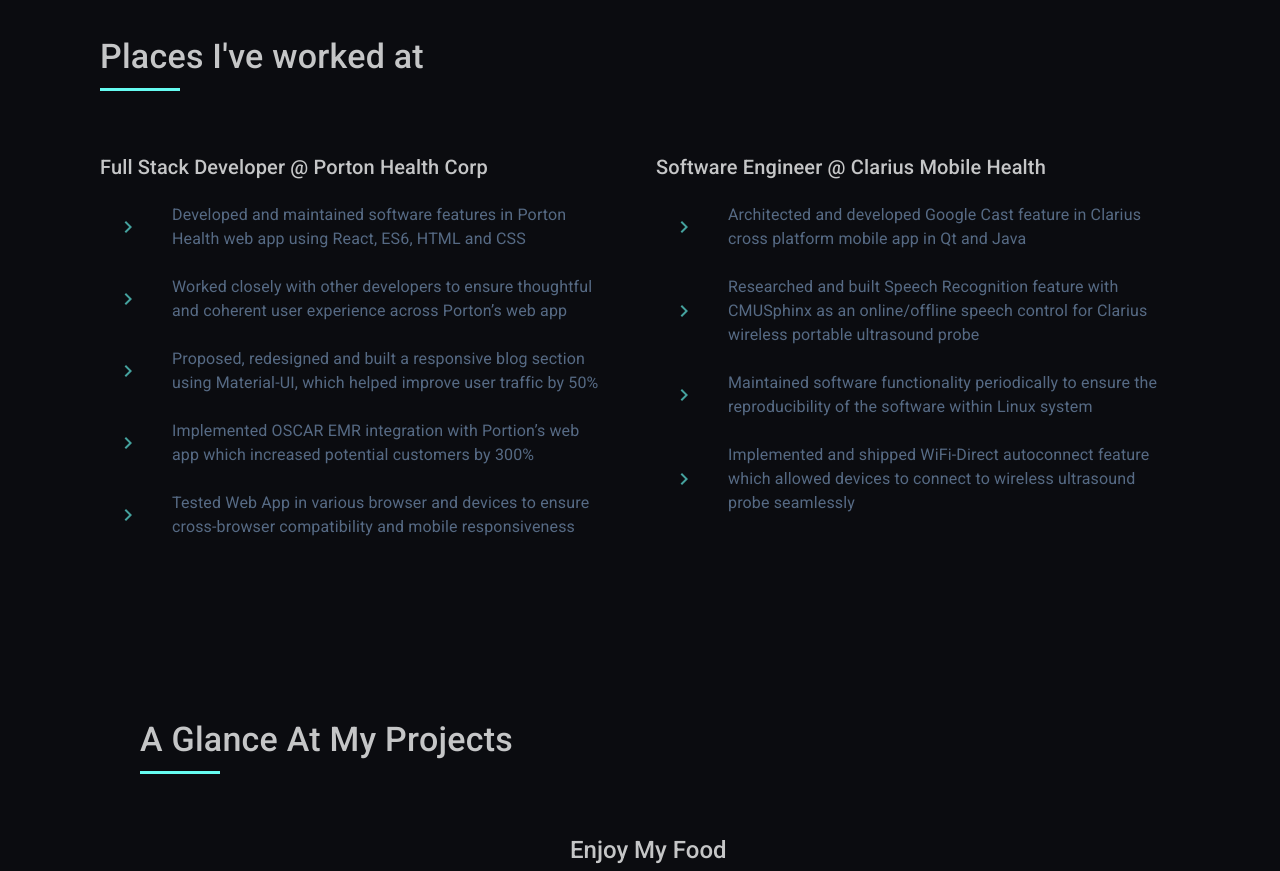
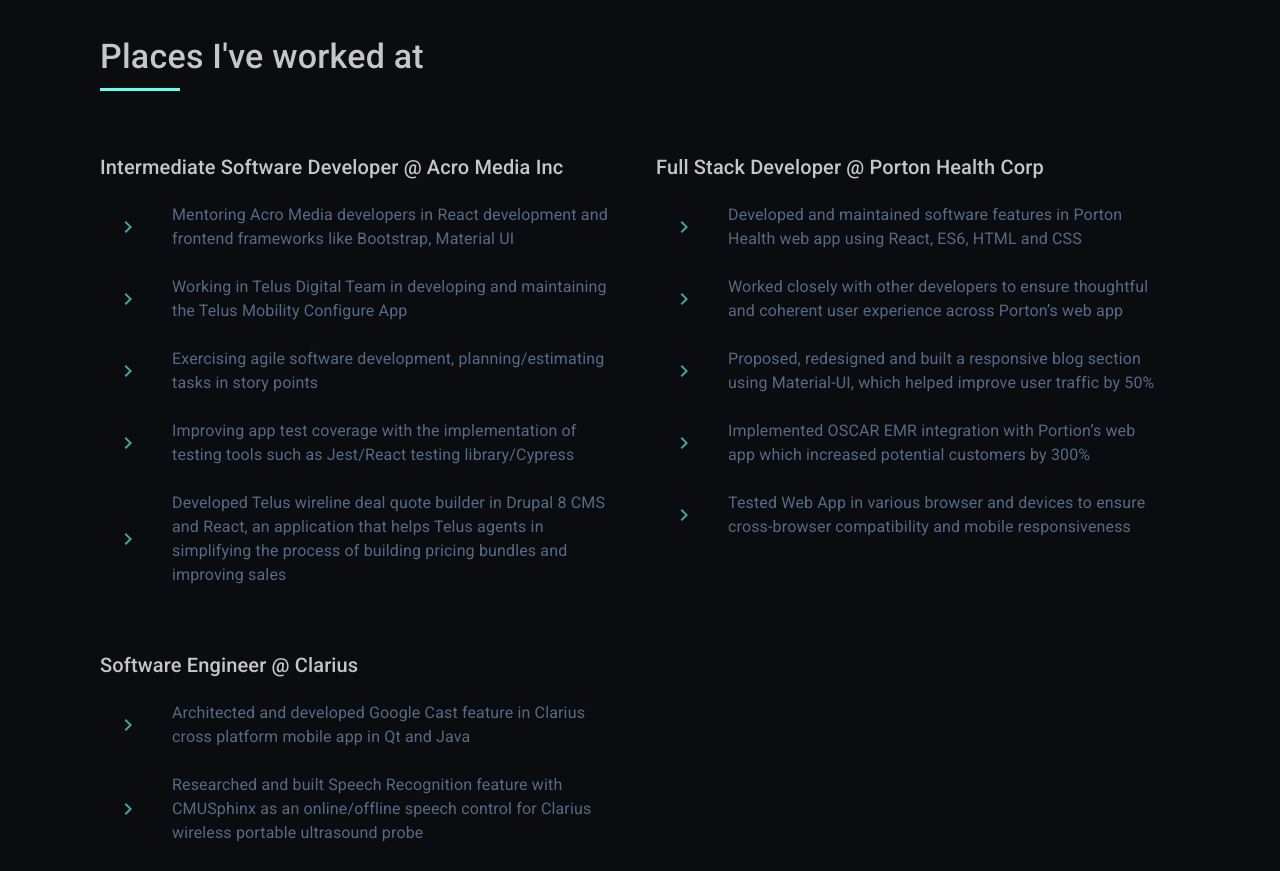
Before and after one commit to WeiNianLim/wcc-v2, a React (Create React App) app: page / in a window 1280 px wide. Shown: the part 1640-2511 px from the top of the page. Built offline with nearby package versions, Linux system fonts and the light colour scheme; some icons are missing.

Commit message:
Update to react functions

```diff
--- a/package.json
+++ b/package.json
@@ -1,6 +1,6 @@
 {
   "name": "wcc-v2",
-  "homepage": "https://williamlimtechs.com",
+  "homepage": "https://williamlim26.github.io/wcc2",
   "version": "0.1.0",
   "private": true,
   "dependencies": {
--- a/src/components/about.js
+++ b/src/components/about.js
@@ -1,4 +1,4 @@
-import React, { Component } from "react";
+import React from "react";
 import { withStyles } from "@material-ui/core/styles";
 import theme from '../theme.js'
 import withWidth, { isWidthUp } from "@material-ui/core/withWidth";
@@ -33,11 +33,8 @@
   }
 }
 
-class About extends Component{
+const About = ({classes, width}) => {
 
-  render (){
-
-    const {classes, width} = this.props;
   const url = window.location.href;
 
   return (
@@ -49,7 +46,7 @@
       <Grid container spacing={3}>
         <Grid item xs={12} sm={8}>
           <Typography variant="h6" style={{ marginTop: "50px", fontFamily: "Roboto", fontWeight: "400", color: theme.palette.secondary.main }}>
-              Hi there, I'm William! I am a software engineer located in Vancouver, BC.{isWidthUp("sm", width)  && <br />}
+            Hi there, I'm William! I am a software engineer located in Kelowna, BC.{isWidthUp("sm", width)  && <br />}
             I enjoy building exceptional websites and web application that has {isWidthUp("sm", width)  && <br />}
             awesome user-interface.
           </Typography>
@@ -178,6 +175,7 @@
         {isWidthUp("sm", width)
           ? <Grid item xs={12} sm={4}>
             <img
+              alt=""
               src={
                 url.includes("http://localhost:3000/")
                   ? "/images/profile.jpg"
@@ -188,6 +186,7 @@
           </Grid>
           : <Grid item xs={12} sm={4} alignItems="center" container>
             <img
+              alt=""
               src={
                 url.includes("http://localhost:3000/")
                   ? "/images/profile.jpg"
@@ -201,6 +200,5 @@
     </section>
   )
 }
-}
 
 export default withWidth()(withStyles(styles)(About))
--- a/src/components/experience.js
+++ b/src/components/experience.js
@@ -1,7 +1,7 @@
-import React, { Component } from "react";
+import React from "react";
 import { withStyles } from "@material-ui/core/styles";
 import theme from '../theme.js'
-import withWidth, { isWidthUp } from "@material-ui/core/withWidth";
+import withWidth from "@material-ui/core/withWidth";
 import Typography from "@material-ui/core/Typography";
 import List from "@material-ui/core/List";
 import ListItem from "@material-ui/core/ListItem";
@@ -32,11 +32,7 @@
   },
 }
 
-class Experience extends Component{
-
-  render (){
-
-    const {classes, width} = this.props;
+const Experience = ({ classes }) => {
 
   return (
     <section id="experience" style={{ marginTop: "100px", paddingTop: "100px", paddingBottom: "70px", marginBottom: "50px" }}>
@@ -45,6 +41,53 @@
       </Typography>
       <Divider variant="inset" className={classes.divider} style={{ marginBottom: "50px" }} />
       <Grid container spacing={4}>
+        <Grid item xs={12} md={6}>
+          <Typography variant="h6" style={{ marginTop: "10px", fontFamily: "Roboto", fontWeight: "500", color: theme.palette.secondary.light }}>
+            Intermediate Software Developer @ Acro Media Inc
+          </Typography>
+          <List >
+            <ListItem>
+              <ListItemIcon>
+                <ForwardIcon style={{ color: theme.palette.primary.dark }} />
+              </ListItemIcon>
+              <ListItemText style={{ fontFamily: "Roboto", fontWeight: "500", color: theme.palette.secondary.main }}>
+                Mentoring Acro Media developers in React development and frontend frameworks like Bootstrap, Material UI
+              </ListItemText>
+            </ListItem>
+            <ListItem>
+              <ListItemIcon>
+                <ForwardIcon style={{ color: theme.palette.primary.dark }} />
+              </ListItemIcon>
+              <ListItemText style={{ fontFamily: "Roboto", fontWeight: "500", color: theme.palette.secondary.main }}>
+                Working in Telus Digital Team in developing and maintaining the Telus Mobility Configure App
+              </ListItemText>
+            </ListItem>
+            <ListItem>
+              <ListItemIcon>
+                <ForwardIcon style={{ color: theme.palette.primary.dark }} />
+              </ListItemIcon>
+              <ListItemText style={{ fontFamily: "Roboto", fontWeight: "500", color: theme.palette.secondary.main }}>
+                Exercising agile software development, planning/estimating tasks in story points
+              </ListItemText>
+            </ListItem>
+            <ListItem>
+              <ListItemIcon>
+                <ForwardIcon style={{ color: theme.palette.primary.dark }} />
+              </ListItemIcon>
+              <ListItemText style={{ fontFamily: "Roboto", fontWeight: "500", color: theme.palette.secondary.main }}>
+                Improving app test coverage with the implementation of testing tools such as Jest/React testing library/Cypress
+              </ListItemText>
+            </ListItem>
+            <ListItem>
+              <ListItemIcon>
+                <ForwardIcon style={{ color: theme.palette.primary.dark }} />
+              </ListItemIcon>
+              <ListItemText style={{ fontFamily: "Roboto", fontWeight: "500", color: theme.palette.secondary.main }}>
+                Developed Telus wireline deal quote builder in Drupal 8 CMS and React, an application that helps Telus agents in simplifying the process of building pricing bundles and improving sales
+              </ListItemText>
+            </ListItem>
+          </List>
+        </Grid>
         <Grid item xs={12} md={6}>
           <Typography variant="h6" style={{ marginTop: "10px", fontFamily: "Roboto", fontWeight: "500", color: theme.palette.secondary.light }}>
             Full Stack Developer @ Porton Health Corp
@@ -94,7 +137,7 @@
         </Grid>
         <Grid item xs={12} md={6}>
           <Typography variant="h6" style={{ marginTop: "10px", fontFamily: "Roboto", fontWeight: "500", color: theme.palette.secondary.light }}>
-                  Software Engineer @ Clarius Mobile Health
+            Software Engineer @ Clarius
           </Typography>
           <List >
             <ListItem>
@@ -135,6 +178,5 @@
     </section>
   )
 }
-}
 
 export default withWidth()(withStyles(styles)(Experience))
--- a/src/components/footer.js
+++ b/src/components/footer.js
@@ -1,11 +1,10 @@
-import React, { Component } from "react";
+import React from "react";
 import theme from '../theme.js'
 import Button from "@material-ui/core/Button";
 import Typography from "@material-ui/core/Typography";
 import Grid from '@material-ui/core/Grid';
 
-class Footer extends Component{
-  render (){
+const Footer = () => {
   return (
     <section style={{ marginTop: "180px", paddingTop: "25px", paddingBottom: "25px", textAlign: "center", boxShadow: "inset -1px 11px 8px -12px rgba(32,77,75,1)" }} >
       <Grid
@@ -36,6 +35,5 @@
     </section>
   )
 }
-}
 
 export default Footer
--- a/src/components/landing.js
+++ b/src/components/landing.js
@@ -1,4 +1,4 @@
-import React, { Component } from "react";
+import React from "react";
 import { withStyles } from "@material-ui/core/styles";
 import theme from '../theme.js'
 import withWidth, { isWidthUp } from "@material-ui/core/withWidth";
@@ -36,13 +36,7 @@
   },
 }
 
-class Landing extends Component{
-
-  render (){
-
-    const {classes, width} = this.props;
-    const url = window.location.href;
-
+const Landing = ({ classes, width }) => {
   return (
     <section id="landing" style={{ paddingTop: "150px" }}>
       <Typography variant={isWidthUp("sm", width) ? "h1" : "h3"} style={{ fontFamily: "Roboto", fontWeight: "500", color: theme.palette.primary.main }}>
@@ -71,6 +65,5 @@
     </section>
   )
 }
-}
 
 export default withWidth()(withStyles(styles)(Landing))
--- a/src/components/work.js
+++ b/src/components/work.js
@@ -73,6 +73,7 @@
           <Grid item xs={12} sm={5}>
             <Button onClick={() => this.handleOpenDialog("emf")}>
               <img
+                alt=""
                 src={
                   url.includes("http://localhost:3000/")
                     ? "/images/wa.png"
@@ -108,6 +109,7 @@
                 <Grid item xs={12} sm={5}>
                   <Button onClick={() => this.handleOpenDialog("fm")}>
                     <img
+                      alt=""
                       src={
                         url.includes("http://localhost:3000/")
                           ? "/images/ma.png"
@@ -122,6 +124,7 @@
                 <Grid item xs={12} sm={5}>
                   <Button onClick={() => this.handleOpenDialog("fm")}>
                     <img
+                      alt=""
                       src={
                         url.includes("http://localhost:3000/")
                           ? "/images/ma.png"
@@ -154,6 +157,7 @@
           <DialogContent>
             {this.state.emfList.map(e =>
               <img
+                alt=""
                 src={
                   url.includes("http://localhost:3000/")
                     ? `/images/${e}.png`
@@ -175,6 +179,7 @@
           <DialogContent>
             {this.state.fmList.map(e =>
               <img
+                alt=""
                 src={
                   url.includes("http://localhost:3000/")
                     ? `/images/${e}.png`
```
Also changed, not shown: src/App.js (+3 -9 lines), src/components/contact.js (+2 -7 lines), src/components/nav.js (+28 -44 lines), 2 other files (tests, documents, lock files or other folders). Lines whose indentation alone changed are shown as unchanged.
